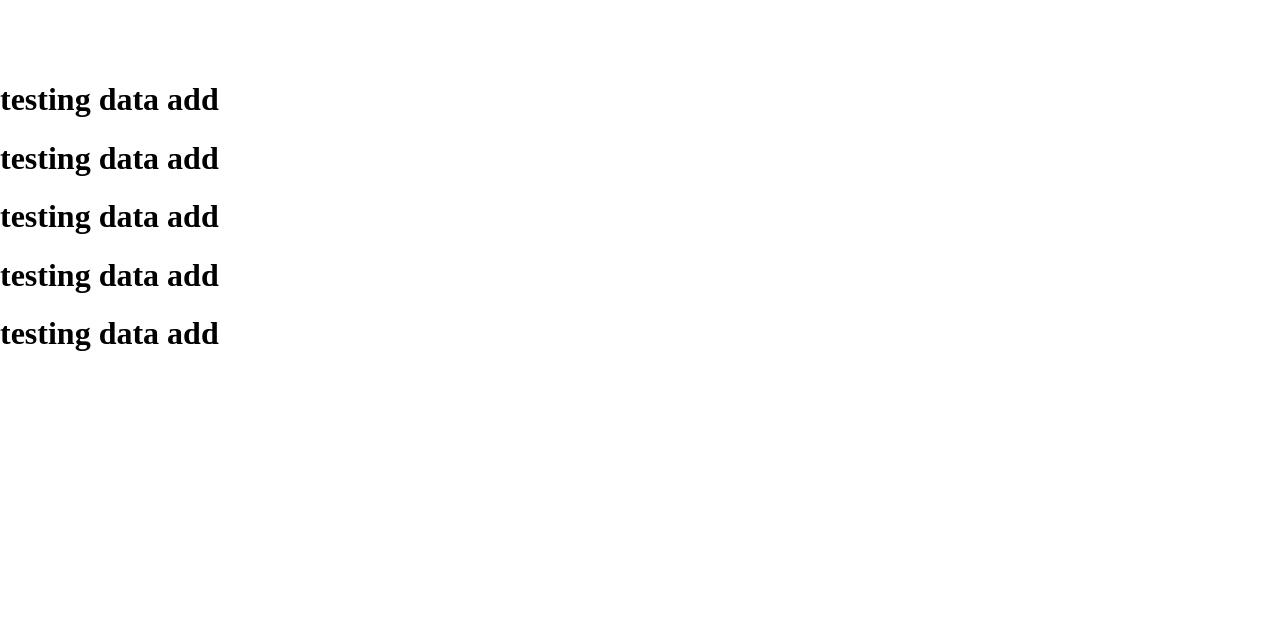
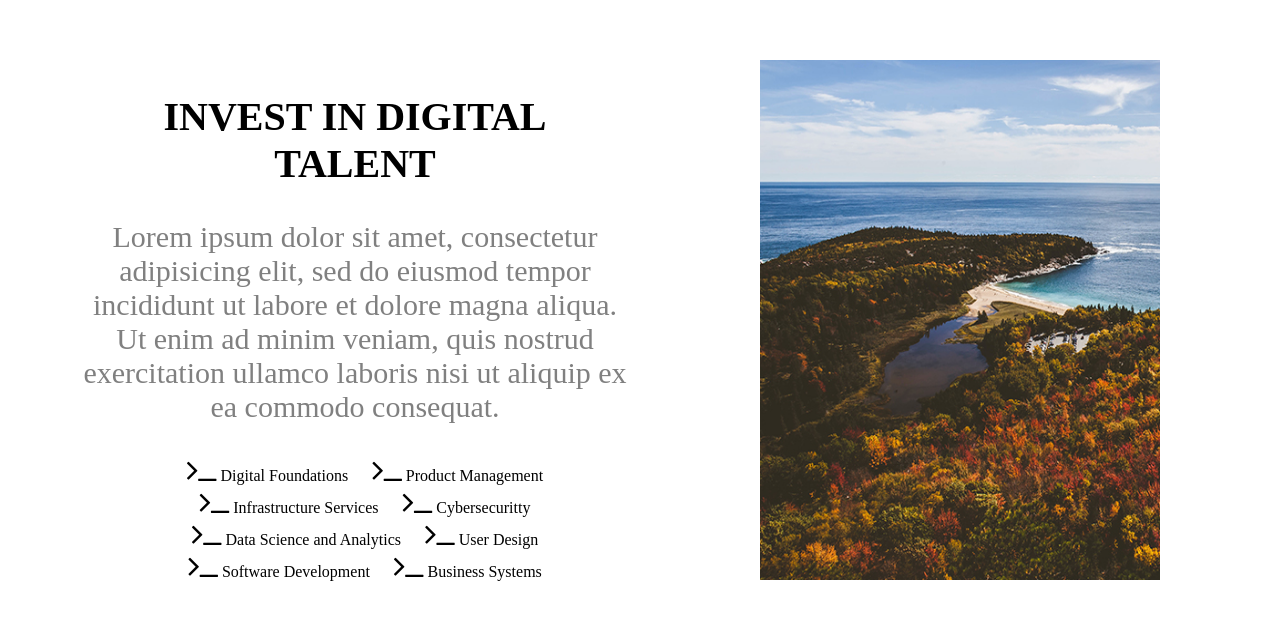
Before and after one commit to sami0694/DigitalUniversity, a plain HTML site: page index.html in a window 1280 px wide. Shown: the part 740-1378 px from the top of the page. Before the commit the page ends 1114 px from the top, so only its background shows below. Drawn offline with nearby package versions, Linux system fonts and the light colour scheme.

Commit message:
Edit 2
below the fold

```diff
--- a/css/style.css
+++ b/css/style.css
@@ -117,6 +117,41 @@ text-align: center;
   text-transform: uppercase;
 }*/
 
+.statement{
+
+  display: grid;
+  grid-template-columns: 50% 50%;
+}
+
+.statement .txt{
+text-align: center;
+margin: 0px 10px 40px 80px;
+
+}
+.statement ul li{
+  display: inline-block;
+  margin-right: 20px;
+  text-align: center;
+  transition: all .5s ease;
+  /*font-size: 20px;*/
+}
+
+.statement ul li:hover{
+  color:#0033AB;
+}
+.statement .txt h2{
+
+  font-size: 40px;
+}
+.statement .txt p{
+padding-top: 0px;
+font-size: 30px;
+color:#808080;
+}
+.statement .img{
+  display: none;
+  text-align: center;
+}
 @media (min-aspect-ratio: 16/9) {
   .fullscreen-bg__video {
     height: 300%;
--- a/index.html
+++ b/index.html
@@ -29,11 +29,22 @@
 
   </header>
 <main>
-  <h1>  testing data add </h1>
-  <h1>  testing data add </h1>
-  <h1>  testing data add </h1>
-  <h1>  testing data add </h1>
-  <h1>  testing data add </h1>
+  <div class = "statement">
+   <div class = "txt">
+    <h2> INVEST IN DIGITAL TALENT</h2>
+    <p> Lorem ipsum dolor sit amet, consectetur adipisicing elit, sed do eiusmod tempor incididunt ut labore et dolore magna aliqua. Ut enim ad minim veniam, quis nostrud exercitation ullamco laboris nisi ut aliquip ex ea commodo consequat.</p>
+    <ul><li> <i class="fa fa-terminal fa-2x" aria-hidden="true"></i> Digital Foundations</li>
+    <li> <i class="fa fa-terminal fa-2x" aria-hidden="true"></i> Product Management</li>
+    <li> <i class="fa fa-terminal fa-2x" aria-hidden="true"></i> Infrastructure Services</li>
+    <li> <i class="fa fa-terminal fa-2x" aria-hidden="true"></i> Cybersecuritty</li>
+    <li> <i class="fa fa-terminal fa-2x" aria-hidden="true"></i> Data Science and Analytics</li>
+    <li> <i class="fa fa-terminal fa-2x" aria-hidden="true"></i> User Design</li>
+    <li> <i class="fa fa-terminal fa-2x" aria-hidden="true"></i> Software Development</li>
+    <li> <i class="fa fa-terminal fa-2x" aria-hidden="true"></i> Business Systems</li> </ul>
+</div>
+   <div class = "img">
+  <img src = "images/ToR.png" width = "400px" height = "520px">
+  </div>
 </main>
 
 
--- a/js/main.js
+++ b/js/main.js
@@ -34,6 +34,13 @@ $(window).scroll(function() {
   else{
     headerNav.removeClass('navcolor');
   }
+
+  if (distanceScrolled>100) {
+    $(".statement .img").fadeIn(1500);
+  }
+  // else if (distanceScrolled=99) {
+  //   $(".statement .img").fadeOut(1500);
+  // }
 });
 
 $(document).ready(function(){
```
Also changed, not shown: images/ToR.png (added), images/ph.png (added).
